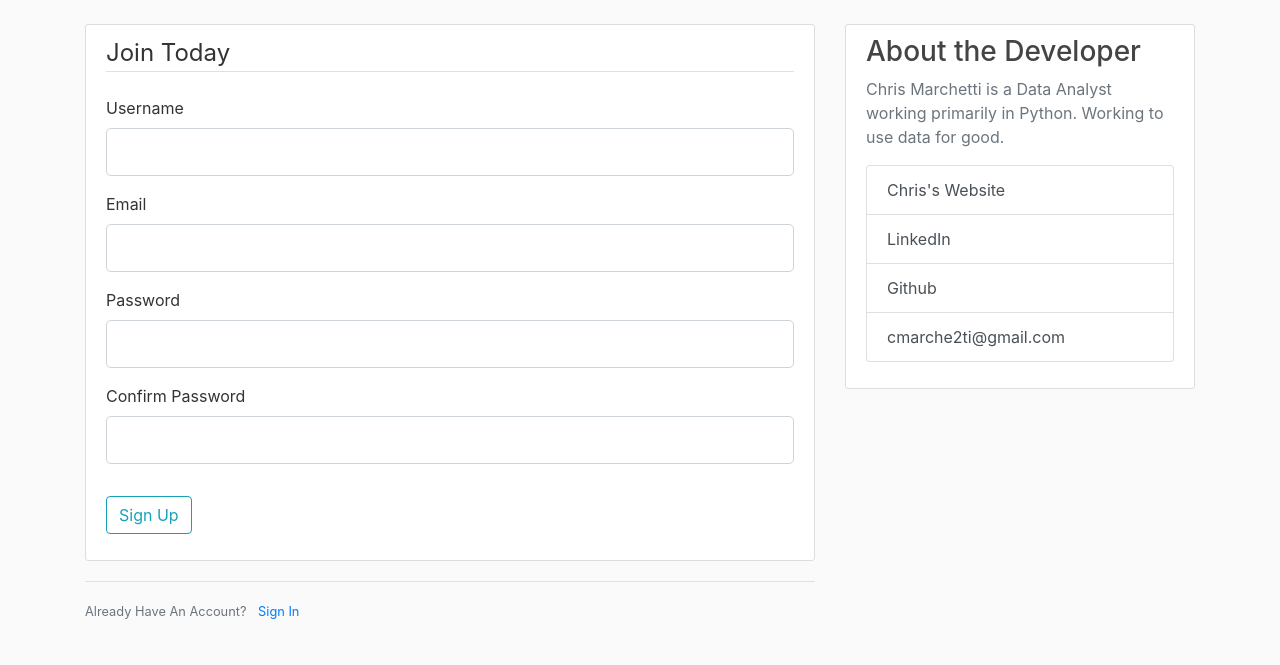
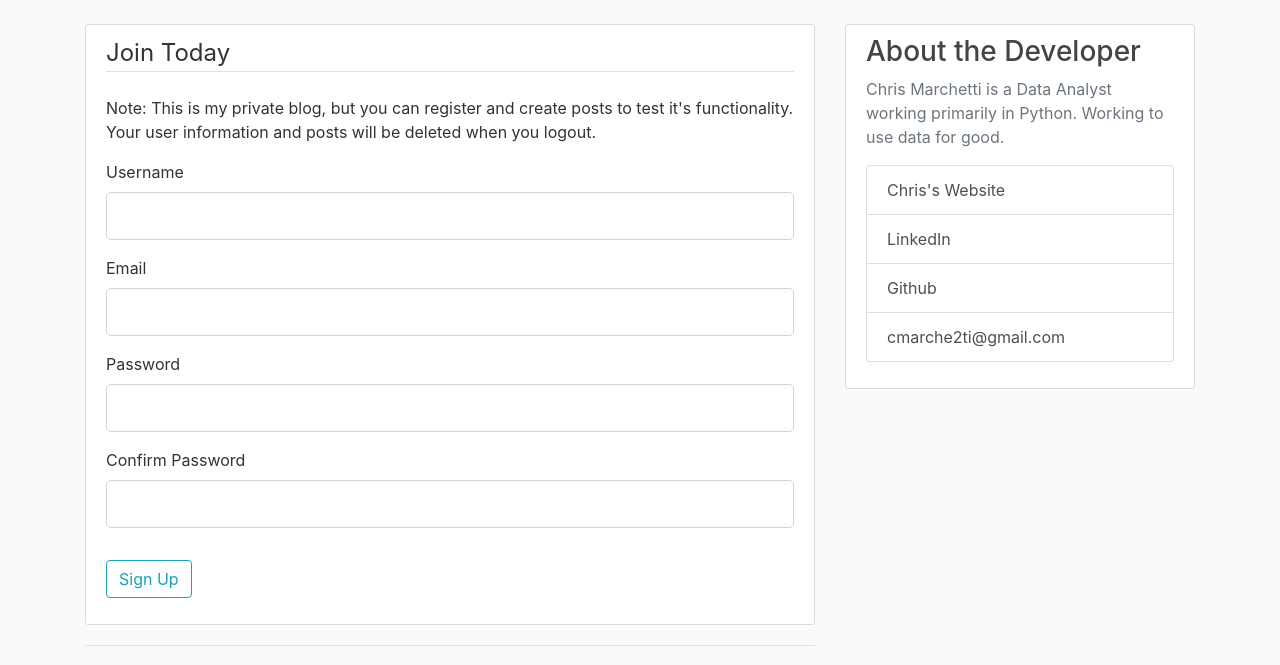
Before and after one commit to cmarche2ti/flask-blog, a Flask app: page /register in a window 1280 px wide. Shown: the part 56-721 px from the top of the page. Run offline with Flask 2, Linux system fonts and the light colour scheme; some libraries are stand-ins or nearby versions.

Commit message:
added note for guest users on registration page

```diff
--- a/flaskblog/templates/register.html
+++ b/flaskblog/templates/register.html
@@ -5,6 +5,9 @@
         {{ form.hidden_tag() }}
         <fieldset class="form-group">
             <legend class="border-bottom mb-4">Join Today</legend>
+            <p>Note: This is my private blog, but you can register and create posts to test it's functionality.
+                Your user information and posts will be deleted when you logout.
+            </p>
             <div class="form-group">
                 {{ form.username.label(class="form-control-label") }}
 
```
Also changed, not shown: 1 other file.
